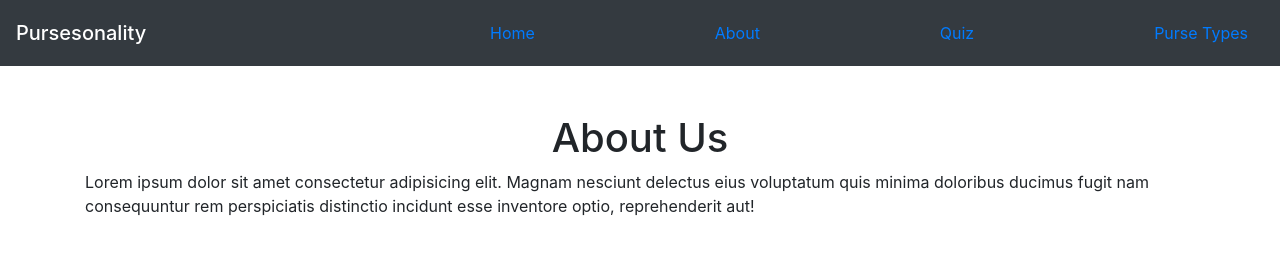
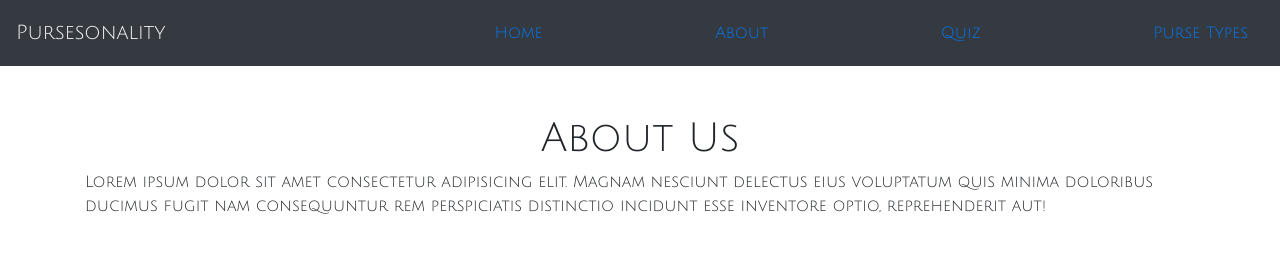
Before and after one commit to ellenk123/the_purse_app, a plain HTML site: page about.html in a window 1280 px wide. Drawn offline with nearby package versions, Linux system fonts and the light colour scheme.

Commit message:
julius cans font

```diff
--- a/about.html
+++ b/about.html
@@ -6,6 +6,7 @@
     <title>Purse-sonality About</title>
     <meta name="viewport" content="width=device-width, initial-scale=1">
     <link rel="stylesheet" href="https://stackpath.bootstrapcdn.com/bootstrap/4.1.3/css/bootstrap.min.css" integrity="sha384-MCw98/SFnGE8fJT3GXwEOngsV7Zt27NXFoaoApmYm81iuXoPkFOJwJ8ERdknLPMO" crossorigin="anonymous">
+    <link href="https://fonts.googleapis.com/css?family=Julius+Sans+One" rel="stylesheet">
     <link rel="stylesheet" type="text/css" media="screen" href="main.css" />
     <!-- <script src="main.js"></script> -->
 </head>
--- a/main.css
+++ b/main.css
@@ -7,3 +7,7 @@
 .p-centered{
     text-align: center;
 }
+
+body{
+    font-family: 'Julius Sans One', sans-serif;
+}
```
Also changed, not shown: index.html (+1 -0 lines), quiz.html (+1 -0 lines), types.html (+1 -0 lines).
